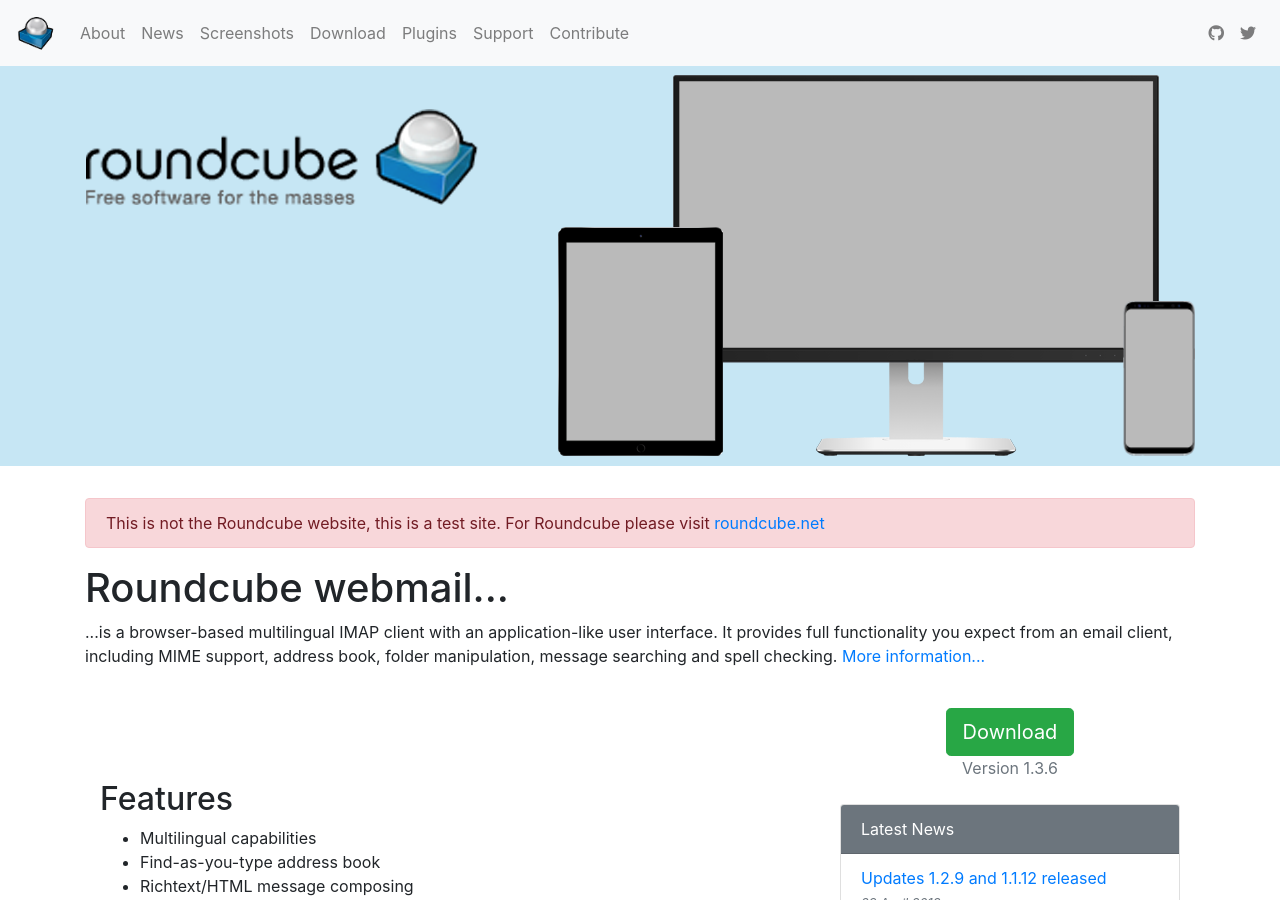
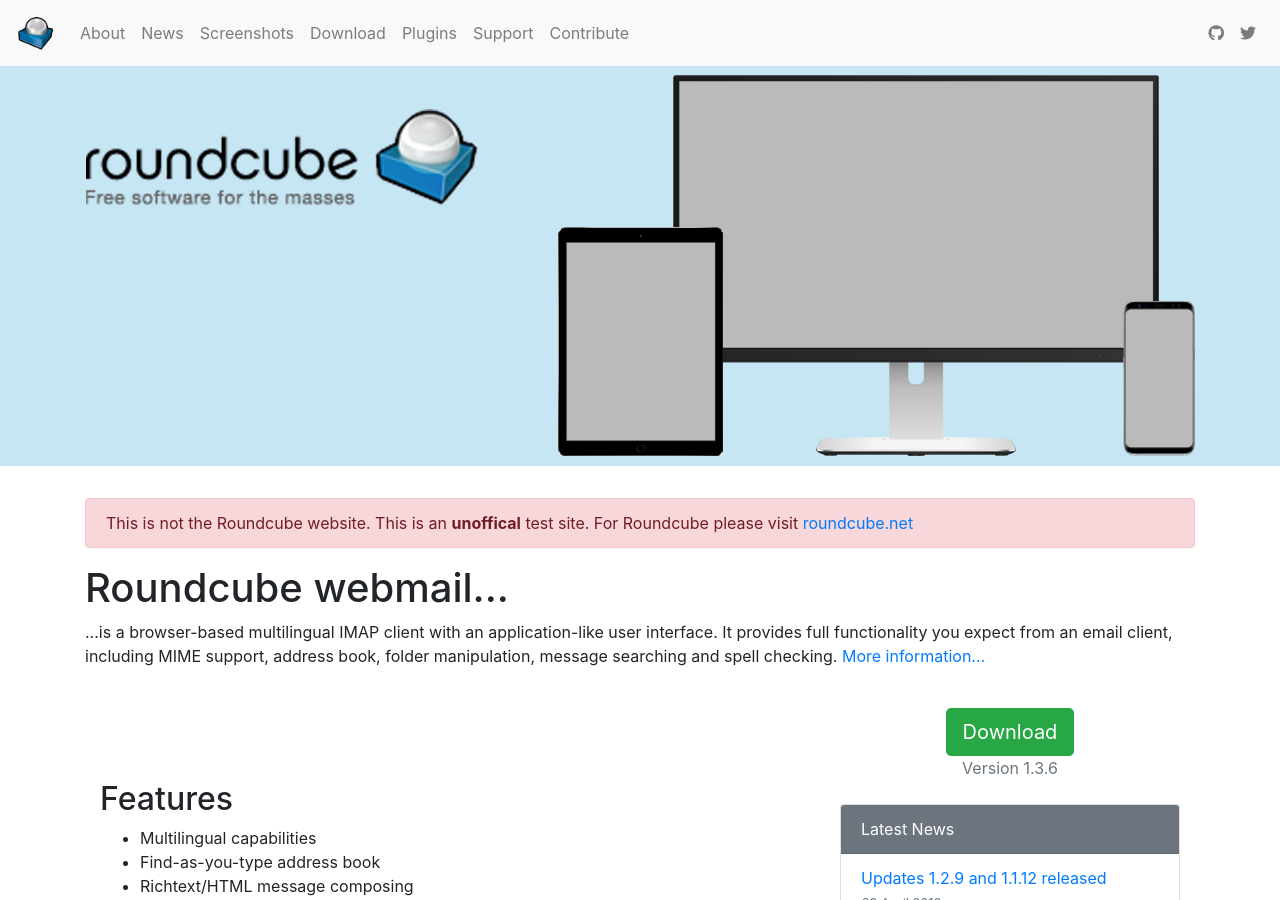
Before and after one commit to roundcube/roundcube.github.com, a Jekyll site: the page built from index.html, in a window 1280 px wide and 900 px high. Built offline with Jekyll 4.4.1, drawn with Linux system fonts in a browser that asks for light colours; nearby versions of some CDN libraries; comment, search, counter and statistics services are not loaded.

Commit message:
small tweak to dev message

```diff
--- a/_layouts/default.html
+++ b/_layouts/default.html
@@ -16,7 +16,7 @@
 {% include nav.html %}
 
 <main role="main" class="container">
-<div class="alert alert-danger" role="alert">This is not the Roundcube website, this is a test site. For Roundcube please visit <a href="https://roundcube.net">roundcube.net</a></div>
+<div class="alert alert-danger" role="alert">This is not the Roundcube website. This is an <b>unoffical</b> test site. For Roundcube please visit <a href="https://roundcube.net">roundcube.net</a></div>
 
 {{ content }}
 
--- a/index.html
+++ b/index.html
@@ -9,7 +9,7 @@
 </div>
 
 <main role="main" class="container" style="padding-top: 2rem;">
-<div class="alert alert-danger" role="alert">This is not the Roundcube website, this is a test site. For Roundcube please visit <a href="https://roundcube.net">roundcube.net</a></div>
+<div class="alert alert-danger" role="alert">This is not the Roundcube website. This is an <b>unoffical</b> test site. For Roundcube please visit <a href="https://roundcube.net">roundcube.net</a></div>
 
     <h1>Roundcube webmail...</h1>
     <p>
```
